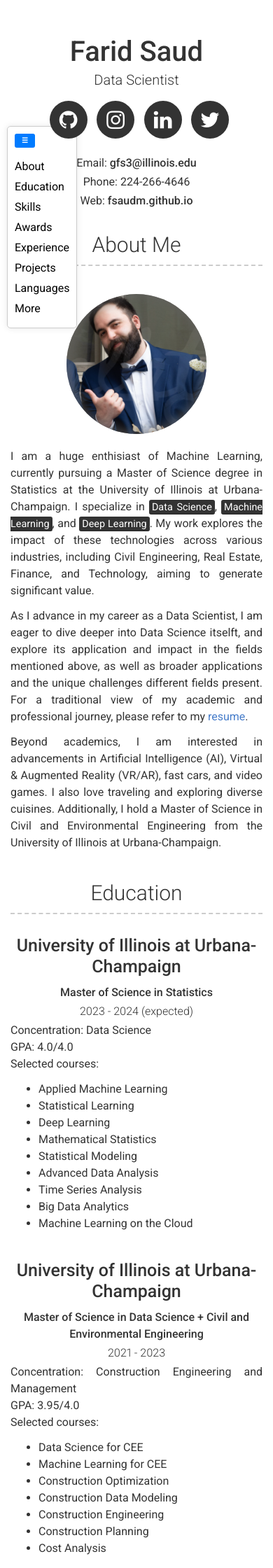
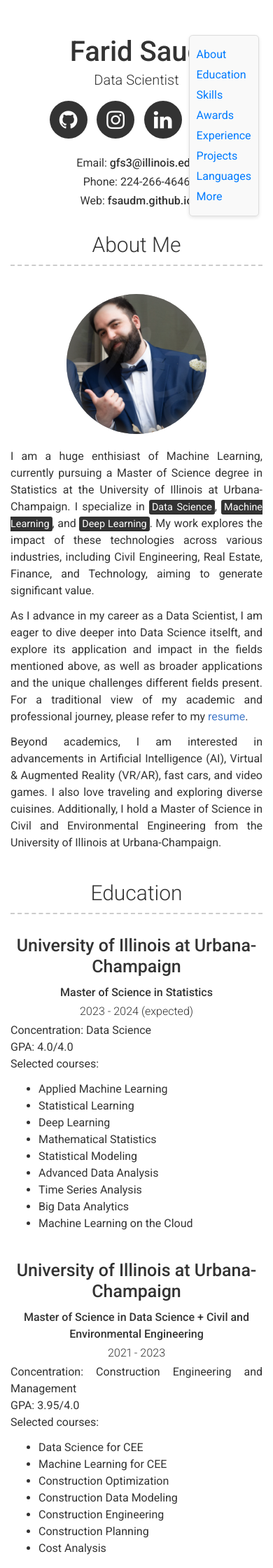
Before and after one commit to fsaudm/fsaudm.github.io, a Jekyll site: the page built from index.md, in a window 390 px wide. Shown: the top 2240 px of the page at 70% size. Built offline with Jekyll 4.4.1, drawn with Linux system fonts in a browser that asks for light colours.

Commit message:
removed the button toggling thingy

```diff
--- a/_layouts/default.html
+++ b/_layouts/default.html
@@ -12,8 +12,7 @@
 
       <!-- Floating Index -->
       <nav id="floating-index">
-        <button id="toggle-index">☰</button>
-        <ul id="index-list">
+        <ul>
           <li><a href="#about">About</a></li>
           <li><a href="#education">Education</a></li>
           <li><a href="#skills">Skills</a></li>
@@ -76,7 +75,8 @@
 
   {%- include footer.html -%}
 
-  <!-- Smooth Scrolling and Toggle JS Script -->
+
+  <!-- Smooth Scrolling JS Script -->
   <script>
     document.addEventListener('DOMContentLoaded', function() {
       const links = document.querySelectorAll('#floating-index a');
--- a/assets/main.scss
+++ b/assets/main.scss
@@ -7,19 +7,20 @@
 /* Floating Index Styles */
 #floating-index {
   position: fixed;
-  top: 20%;
-  left: 10px;
-  background-color: #fff;
+  top: 50px;
+  right: 20px;
+  background: #f9f9f9;
   padding: 10px;
-  border: 1px solid #ccc;
+  border: 1px solid #ddd;
   border-radius: 5px;
-  box-shadow: 0 0 10px rgba(0, 0, 0, 0.1);
+  box-shadow: 0 2px 5px rgba(0, 0, 0, 0.1);
+  z-index: 1000;
 }
 
 #floating-index ul {
-  list-style-type: none;
+  list-style: none;
+  padding: 0;
   margin: 0;
-  padding: 0;
 }
 
 #floating-index ul li {
@@ -28,18 +29,14 @@
 
 #floating-index ul li a {
   text-decoration: none;
-  color: #000;
+  color: #007bff;
 }
 
-#toggle-index {
-  background-color: #007bff;
-  color: #fff;
-  border: none;
-  padding: 5px 10px;
-  cursor: pointer;
-  margin-bottom: 10px;
+#floating-index ul li a:hover {
+  text-decoration: underline;
 }
 
-#toggle-index:focus {
-  outline: none;
+/* Ensure columns are the same size for all screen sizes */
+.col-xs-12 {
+  width: 100%;
 }
```
Also changed, not shown: other parts of _layouts/default.html (+0 -6 lines).
